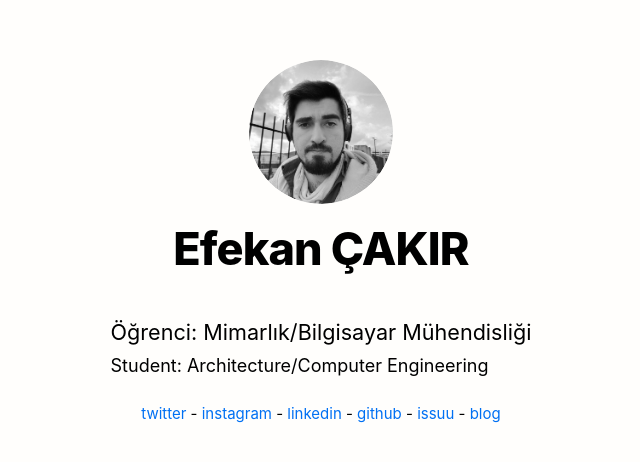
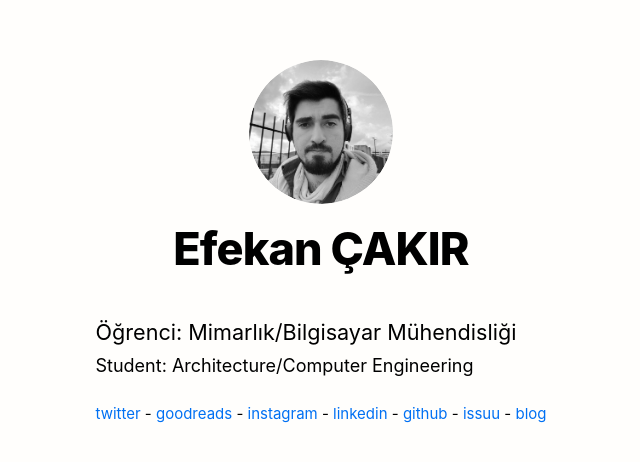
Before and after one commit to CakirEfekan/efekan.kim, a Next.js app: page / in a window 1280 px wide. Shown: the part 130-592 px from the top of the page, without its empty margins (319-959 px from the left). Built offline with nearby package versions, Linux system fonts and the light colour scheme.

Commit message:
Update layout.js

```diff
--- a/components/layout.js
+++ b/components/layout.js
@@ -62,6 +62,10 @@ function Layout({ children, home }) {
                 twitter
               </a>{" "}
               -{" "}
+              <a target="_blank" href="https://www.goodreads.com/cakirefekan">
+                goodreads
+              </a>{" "}
+              -{" "}
               <a target="_blank" href="https://instagram.com/cakirefekar_">
                 instagram
               </a>{" "}
```
